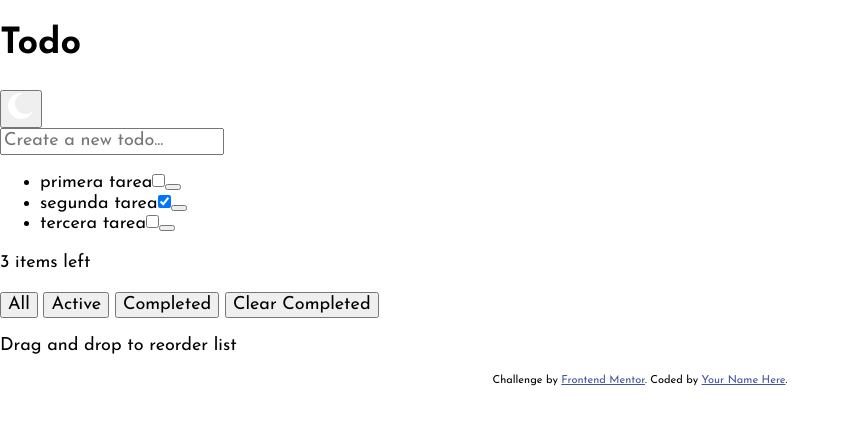
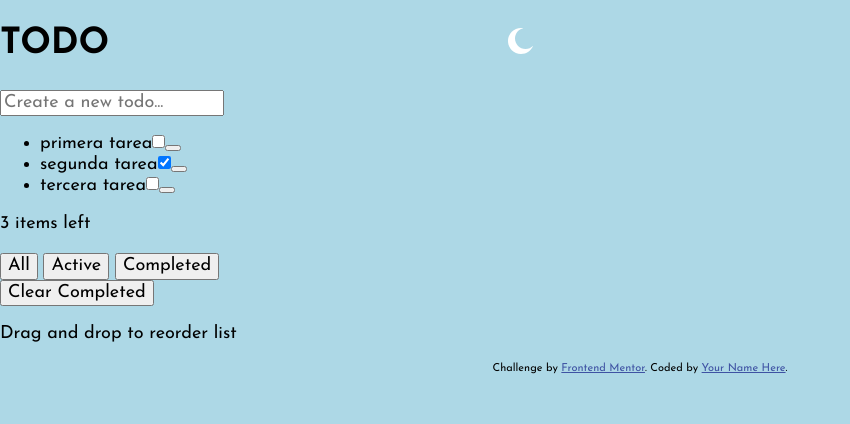
Before and after one commit to MishaHernandez/todo-app, a plain HTML site: page index.html in a window 1280 px wide. Shown: the whole page, without its empty margins (0-850 px from the left). Drawn offline with Linux system fonts and the light colour scheme.

Commit message:
Added header styles.

```diff
--- a/index.html
+++ b/index.html
@@ -13,8 +13,10 @@
 </head>
 <body>
 
-  <h1 class="title">Todo</h1>
-  <button class="button"><img src="images/icon-moon.svg" alt=""></button>
+  <div class="header-wrapper">
+    <h1 class="title">Todo</h1>
+    <button class="button-theme"><img src="images/icon-moon.svg" alt=""></button>
+  </div>
 
   <div class="todo">
     <input class="todo__input" type="text" placeholder="Create a new todo...">
@@ -24,13 +26,15 @@
     </ul>
   </div>
 
-  <p class="paragraph"><span id="numberTasks"></span> items left</p>
+  <div class="todo__footer-tools"><p class="paragraph"><span id="numberTasks"></span> items left</p></div>
 
-  <button id="btnAll" class="button">All</button>
-  <button id="btnActive" class="button">Active</button>
-  <button id="btnCompleted" class="button">Completed</button>
+  <div class="todo__footer-filter">
+    <button id="btnAll" class="button">All</button>
+    <button id="btnActive" class="button">Active</button>
+    <button id="btnCompleted" class="button">Completed</button>
+  </div>
 
-  <button id="btnClearCompleted" class="button">Clear Completed</button>
+  <div class="todo__footer-tools"><button id="btnClearCompleted" class="button">Clear Completed</button></div>
 
   <p class="paragraph">Drag and drop to reorder list</p>
 
--- a/scss/generic/base.scss
+++ b/scss/generic/base.scss
@@ -5,4 +5,7 @@
 body {
     font-size: 18px;
     font-family: 'Josefin Sans';
+
+    // test
+    background-color: lightblue;
 }
--- /dev/null
+++ b/scss/layout/header.scss
@@ -0,0 +1,16 @@
+.header-wrapper {
+    max-width: 540px;
+    // flex container
+    display: flex;
+    justify-content: space-between;
+}
+
+.title {
+    text-transform: uppercase;
+}
+
+.button-theme {
+    display: block;
+    border-style: none;
+    background-color: transparent;
+}
--- a/scss/main.scss
+++ b/scss/main.scss
@@ -2,4 +2,5 @@
 @import 'generic/fonts';
 @import 'settings/variables';
 @import 'generic/base';
+@import 'layout/header';
 @import 'layout/footer';
```
Also changed, not shown: css/style.css, 1 other file.
